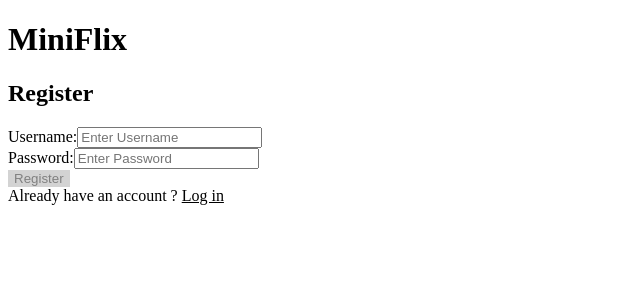
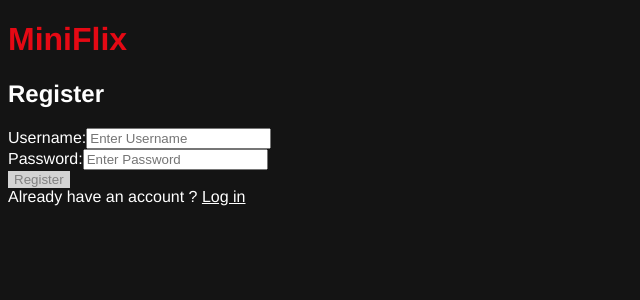
Before and after one commit to leilamyar/lmy-miniflix-frontend, an Angular app: page / in a window 1280 px wide. Shown: the top 300 px of the page, without its empty margins (0-640 px from the left). Built offline with nearby package versions, Linux system fonts and the light colour scheme; no server answers.

Commit message:
add(style.css) : added colors root var

```diff
--- a/src/styles.css
+++ b/src/styles.css
@@ -1,3 +1,24 @@
+:root {
+  --bg-clr: #141414;
+  --clr-primary: #fff;
+  --clr-accent: #e50914;
+  --clr-not-active:lightgray;
+  --clr-hover:#b3b3b3;
+}
+
+*, *::before, *::after { box-sizing: border-box; }
+
+body,
+html {
+  font-family: 'Helvetica Neue',Helvetica,Arial,sans-serif;
+  background-color: var(--bg-clr);
+  color: var(--clr-primary);
+}
+
+h1 {
+  color: var(--clr-accent);
+}
+
 button {
   background: orchid;
   border: mediumorchid;
@@ -24,6 +45,9 @@ a:active {
 
 ul {
   list-style: none;
+  margin-block-start: 0;
+  margin-block-end: 0;
+  padding-inline-start: 0;
 }
 
 .error {
```
